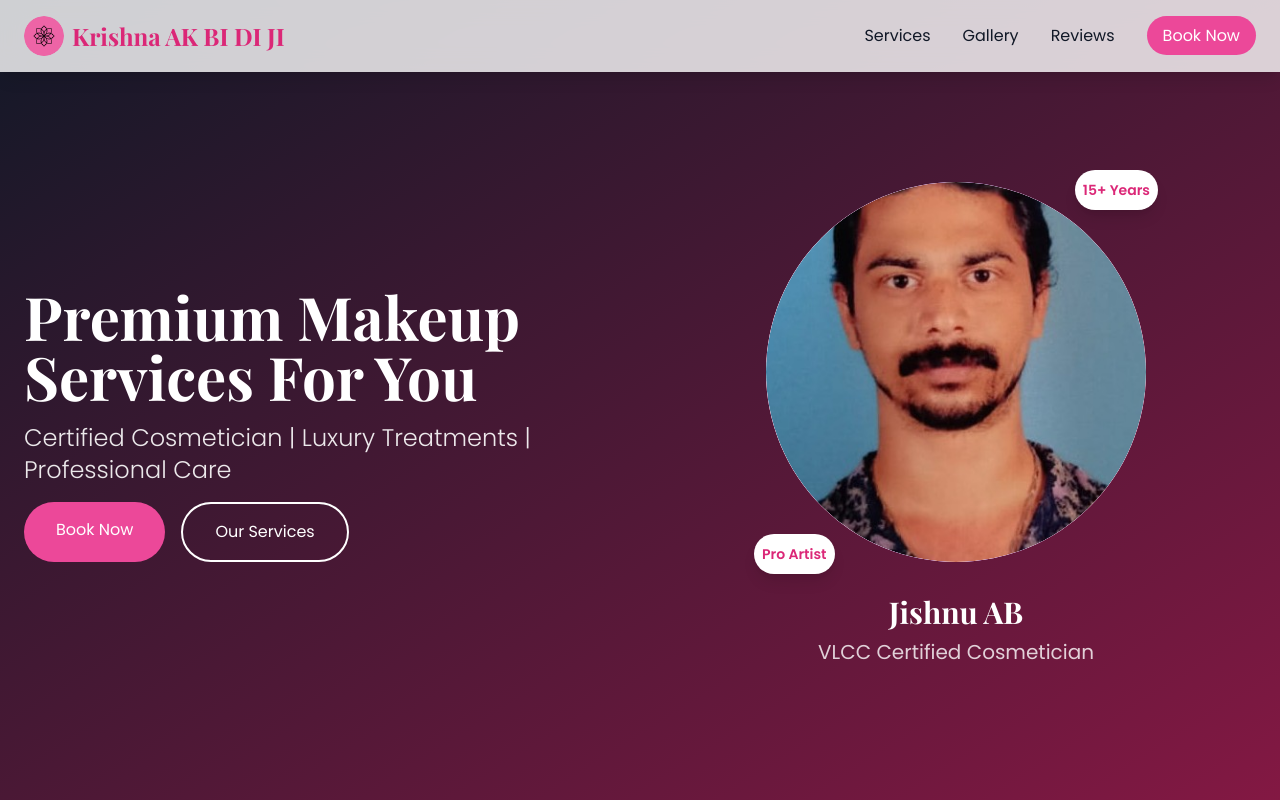
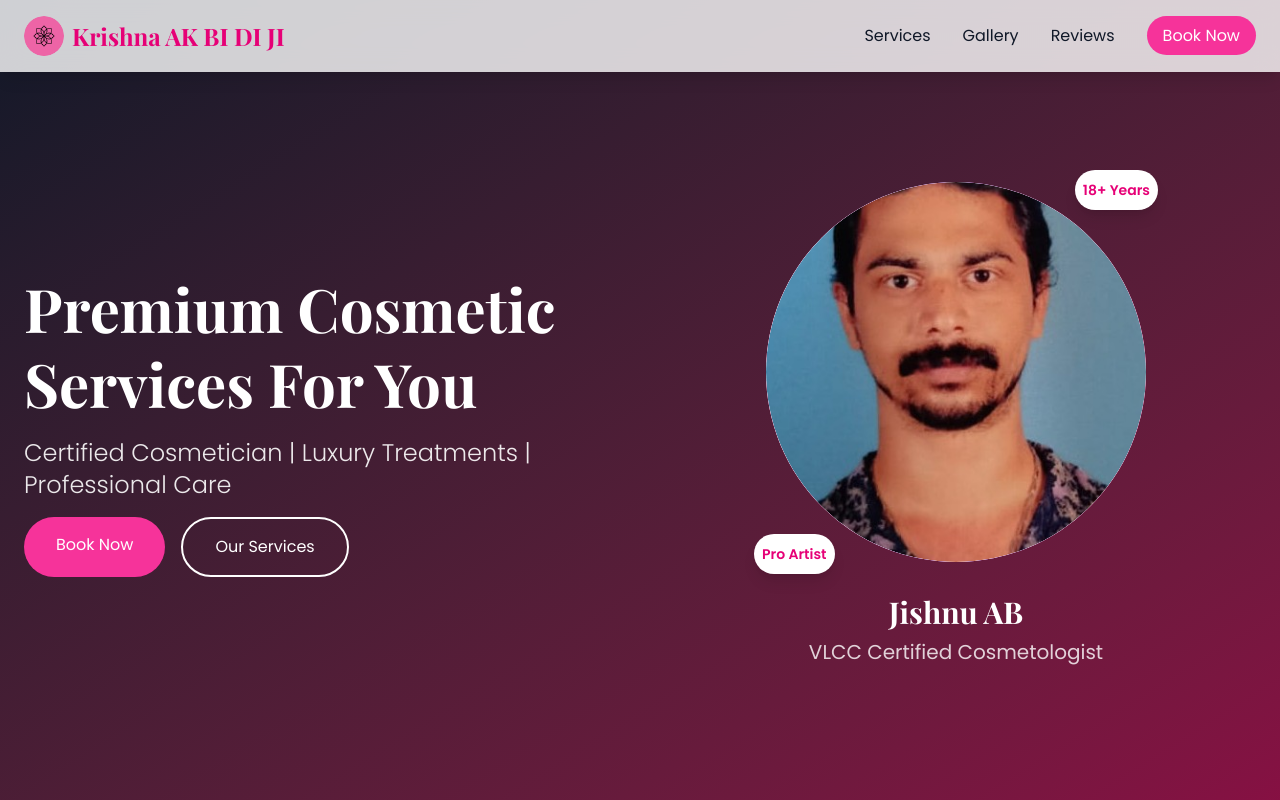
Before and after one commit to amar-ventures/krishna_beauty_services, a website: page index.html in a window 1280 px wide. Shown: the top 800 px of the page. Drawn offline with nearby package versions, Linux system fonts and the light colour scheme.

Commit message:
switch to local tailwind css

```diff
--- a/index.html
+++ b/index.html
@@ -6,8 +6,8 @@
     <title>Krishna AK BI DI JI – Skin & Hair Care</title>
 
 
-    <script src="https://cdn.tailwindcss.com"></script>
-     <!-- <link rel="stylesheet" href="output.css"> -->
+    <!-- <script src="https://cdn.tailwindcss.com"></script> -->
+     <link rel="stylesheet" href="output.css">
     <!-- Add Google Fonts -->
     <link href="https://fonts.googleapis.com/css2?family=Playfair+Display:wght@400;700&family=Poppins:wght@300;400;500;600&display=swap" rel="stylesheet">
 
@@ -182,7 +182,7 @@
             <div class="md:w-1/2 text-white">
                 <div class="space-y-4"> <!-- Reduced spacing -->
                     <h1 class="text-4xl md:text-6xl font-bold leading-tight">
-                        Premium Makeup<br>
+                        Premium Cosmetic<br>
                         Services For You
                     </h1>
                     <p class="text-xl md:text-2xl font-light text-white/90">
@@ -215,7 +215,7 @@
                         </div>
                         <!-- Floating elements -->
                         <div class="absolute -top-3 -right-3 bg-white p-2 rounded-full shadow-lg"> <!-- Reduced padding and position -->
-                            <span class="text-pink-600 font-semibold text-sm">15+ Years</span>
+                            <span class="text-pink-600 font-semibold text-sm">18+ Years</span>
                         </div>
                         <div class="absolute -bottom-3 -left-3 bg-white p-2 rounded-full shadow-lg"> <!-- Reduced padding and position -->
                             <span class="text-pink-600 font-semibold text-sm">Pro Artist</span>
@@ -224,7 +224,7 @@
                 </div>
                 <div class="text-center mt-8">
                     <h3 class="text-white text-xl md:text-3xl font-semibold">Jishnu AB</h3>
-                    <p class="text-white/80 text-base md:text-xl mt-2">VLCC Certified Cosmetician</p>
+                    <p class="text-white/80 text-base md:text-xl mt-2">VLCC Certified Cosmetologist</p>
                 </div>
             </div>
         </div>
```
Also changed, not shown: output.css.
